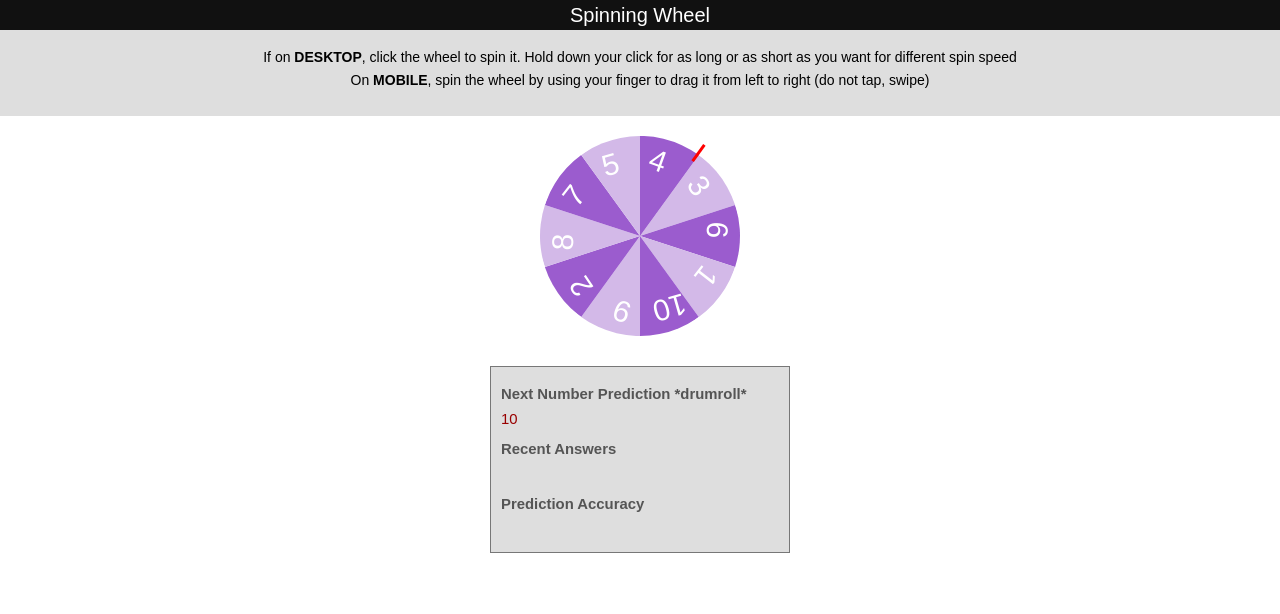
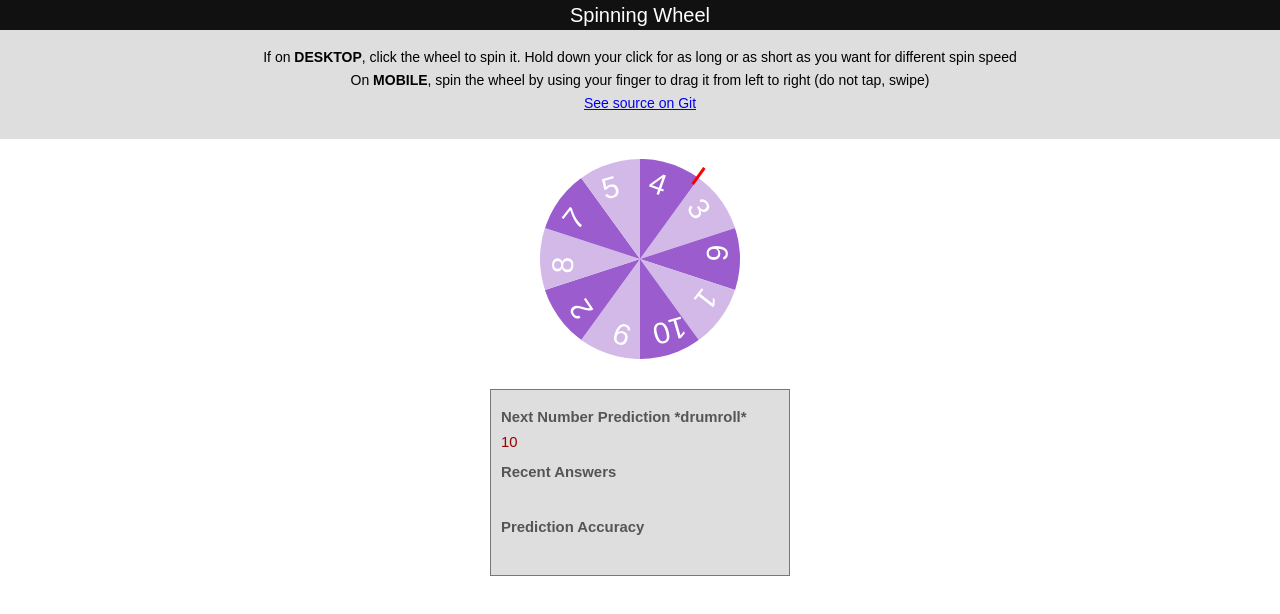
Before and after one commit to blakkat/spinningwheel, a React (Create React App) app: page / in a window 1280 px wide. Shown: the top 614 px of the page. Built offline with nearby package versions, Linux system fonts and the light colour scheme.

Commit message:
added link to git

```diff
--- a/src/App.js
+++ b/src/App.js
@@ -111,6 +111,7 @@ class Intro extends Component {
                 <div className="instructions">
 	                <p>If on <span className="imp">desktop</span>, click the wheel to spin it. Hold down your click for as long or as short as you want for different spin speed</p>
 	                <p>On <span className="imp">mobile</span>, spin the wheel by using your finger to drag it from left to right (do not tap, swipe)</p>
+	                <p><a href="https://github.com/blakkat/spinningwheel" target="_blank" rel="noopener noreferrer">See source on Git</a></p>
                 </div>
             </div>
         )
```
